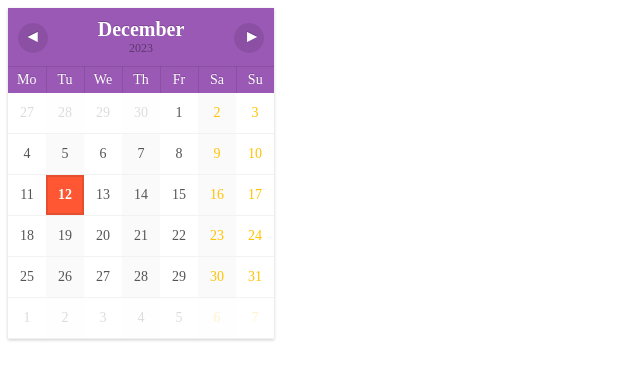
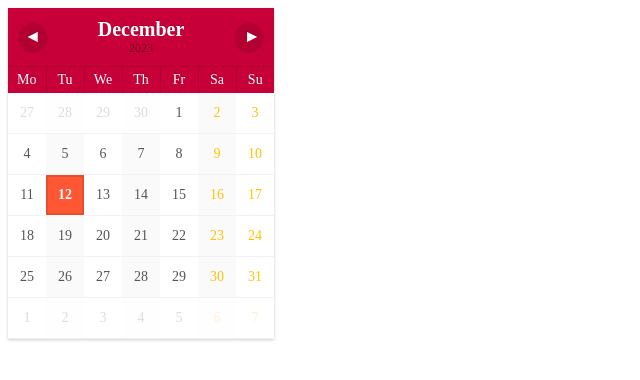
Before and after one commit to maresporto/calenda, a plain HTML site: page index.html in a window 1280 px wide. Shown: the whole page, without its empty margins (0-640 px from the left). Drawn offline with Linux system fonts and the light colour scheme.

Commit message:
Update index.html

```diff
--- a/index.html
+++ b/index.html
@@ -63,7 +63,7 @@ td:last-child, th:last-child {
 th {
     border-top: 1px solid rgba(0,0,0,0.1);
     border-right: 1px solid rgba(0,0,0,0.1);
-    background-color: #9b59b6;
+    background-color: #c70039;
     color: #fff;
     text-shadow: 0px -1px 0px rgba(0,0,0,0.2);
     font-weight: normal;
```
